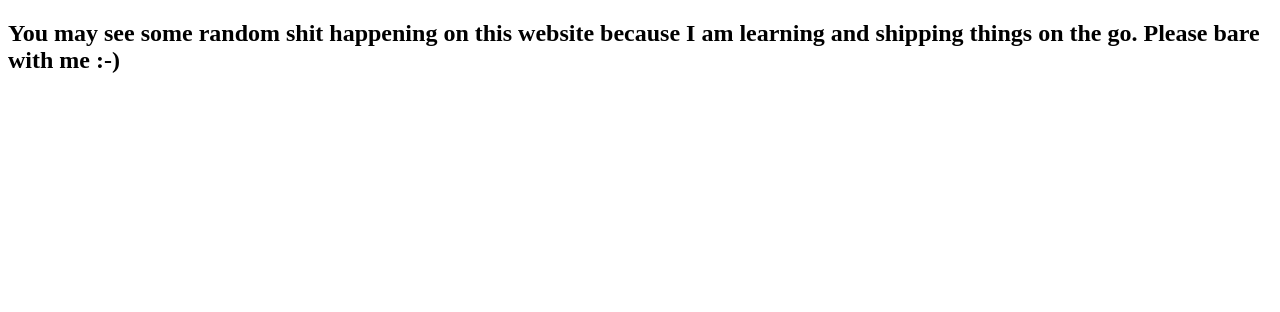
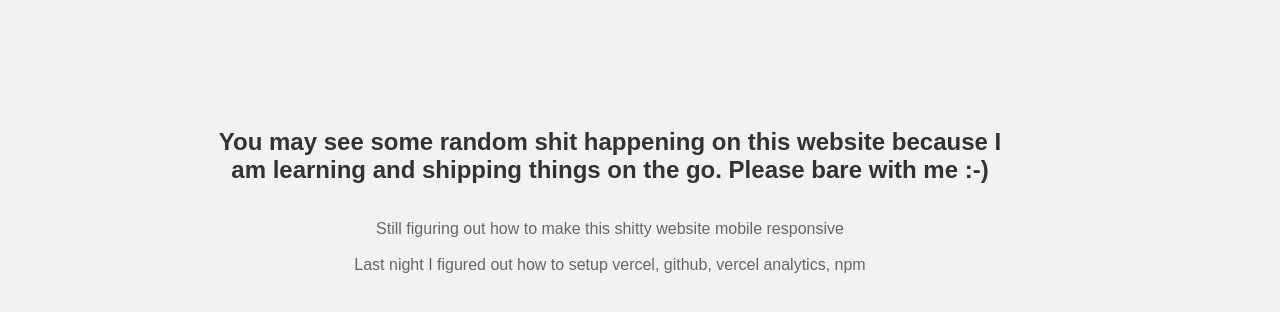
Before and after one commit to metacortexcypher/project-beta, a plain HTML site: page log.html in a window 1280 px wide. Drawn offline with Linux system fonts and the light colour scheme.

Commit message:
edited log page

```diff
--- a/log.html
+++ b/log.html
@@ -3,9 +3,18 @@
 <head>
     <meta charset="UTF-8">
     <meta name="viewport" content="width=device-width, initial-scale=1.0">
+    <link rel="stylesheet" href="styles.css">
     <title>Document</title>
 </head>
 <body>
     <h2>You may see some random shit happening on this website because I am learning and shipping things on the go. Please bare with me :-) </h2>
+    <ul class="loglist">
+        <br>
+        <br>
+        <li>Still figuring out how to make this shitty website mobile responsive</li>
+        <br>
+        <li>Last night I figured out how to setup vercel, github, vercel analytics, npm</li>
+        <li></li>
+    </ul>
 </body>
 </html>
--- a/styles.css
+++ b/styles.css
@@ -133,3 +133,16 @@ li{
    width: 90%; /* Instead of a fixed width */
    max-width: 1200px;
 }
+
+h2{
+   width: 800px;
+   text-align: center;
+   margin: auto;
+   padding: 0;
+   color: #333;
+}
+
+.loglist{
+   list-style-type: circle;
+   color: #666;
+}
```
